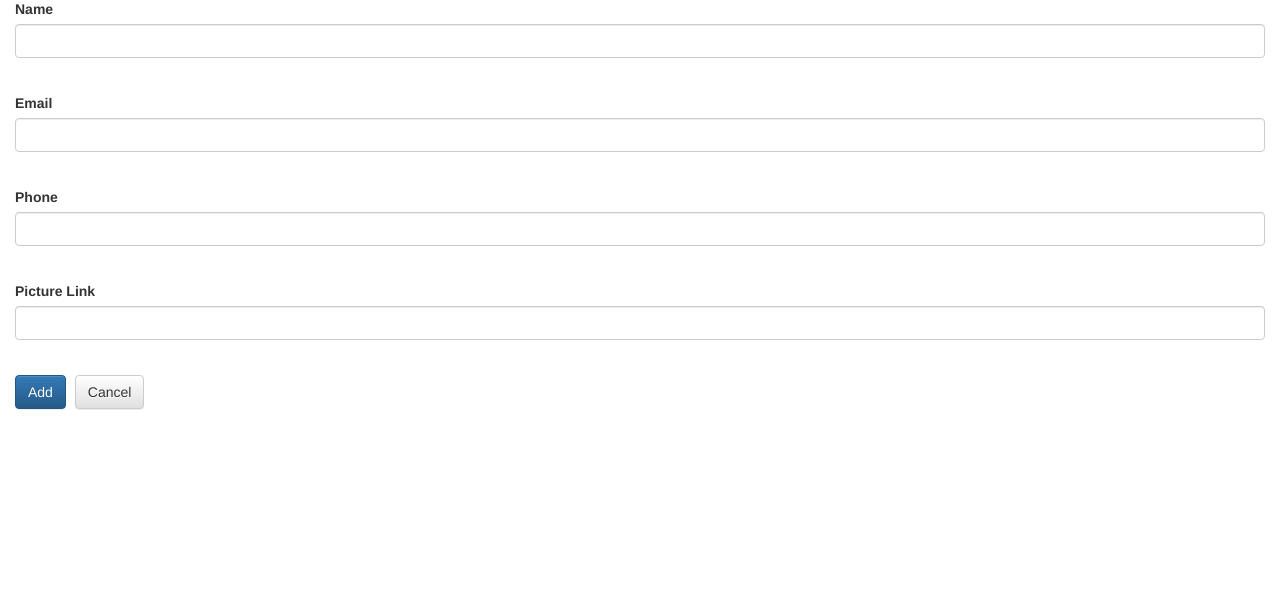
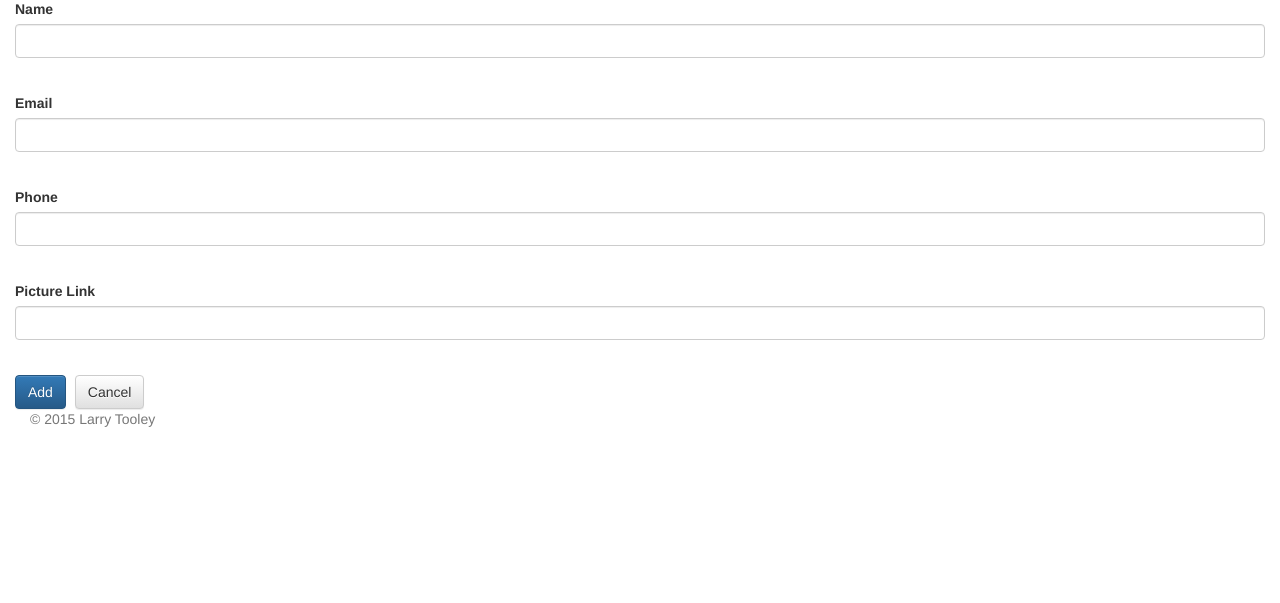
Before and after one commit to manlan2/flea-market-manager, a Flask app: page /booth/new/ in a window 1280 px wide. Shown: the part 131-734 px from the top of the page. Run offline with Flask 2, Linux system fonts and the light colour scheme; the visitor is signed in with stand-in values (Sample User, id 1); parts of the project's set-up code (start-up, migrations or seed data) failed here and were passed over; some libraries are stand-ins or nearby versions.

Commit message:
Added footer and removed some comments.

```diff
--- a/templates/addItem.html
+++ b/templates/addItem.html
@@ -1,6 +1,6 @@
 {% extends 'layout.html' %}
 {% block body %}
-<!-- TODO: This page needs styles. -->
+
 <h1>Add Item to {{ booth.name }}</h1>
 <form class="" action="#" method="post" role="form">
   <div class="form-group">
--- a/templates/editBooth.html
+++ b/templates/editBooth.html
@@ -1,6 +1,6 @@
 {% extends 'layout.html' %}
 {% block body %}
-<!-- TODO: This page needs styles -->
+
 <h1>Edit Information for {{booth.name}}</h1>
 <form class="" action="#" method="post" role="form">
   <div class="form-group">
--- a/templates/editItem.html
+++ b/templates/editItem.html
@@ -1,6 +1,6 @@
 {% extends 'layout.html' %}
 {% block body %}
-<!-- TODO: This page needs styles -->
+
 <h1>Edit {{ item.name }} for {{ booth.name}}</h1>
 <form class="" action="#" method="post" role="form">
   <div class="form-group">
--- a/templates/layout.html
+++ b/templates/layout.html
@@ -8,7 +8,7 @@
 <link rel="stylesheet" href="https://maxcdn.bootstrapcdn.com/bootstrap/3.3.5/css/bootstrap-theme.min.css">
 <link rel="stylesheet" href="{{ url_for('static', filename='main.css') }}">
 </head>
-<!-- TODO: This page needs styes. -->
+
 <body>
     <nav class="navbar navbar-default navbar-inverse navbar-fixed-top" role="navigation">
   	<div class="container-fluid">
@@ -44,10 +44,10 @@
     {% block body %}{% endblock %}
     </div>
   </div>
+  <footer class="">
+    <p class="text-muted">&copy; 2015 Larry Tooley</p>
+  </footer>
     <script src="https://ajax.googleapis.com/ajax/libs/jquery/1.11.3/jquery.min.js"></script>
     <script src="https://maxcdn.bootstrapcdn.com/bootstrap/3.3.5/js/bootstrap.min.js"></script>
 </body>
 </html>
-<!-- TODO: need to add a footer
-     TODO: need to add SEO metadata
--->
```
